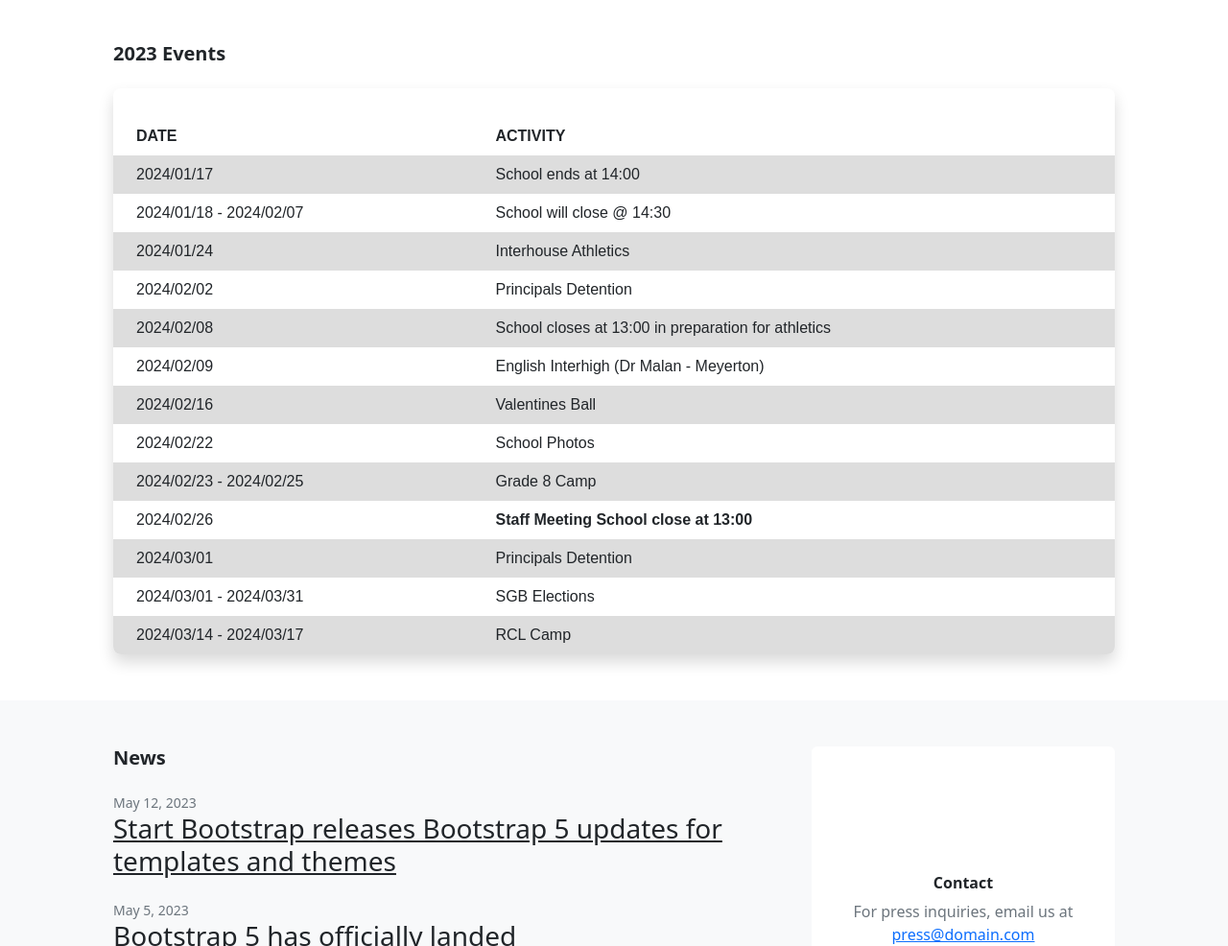
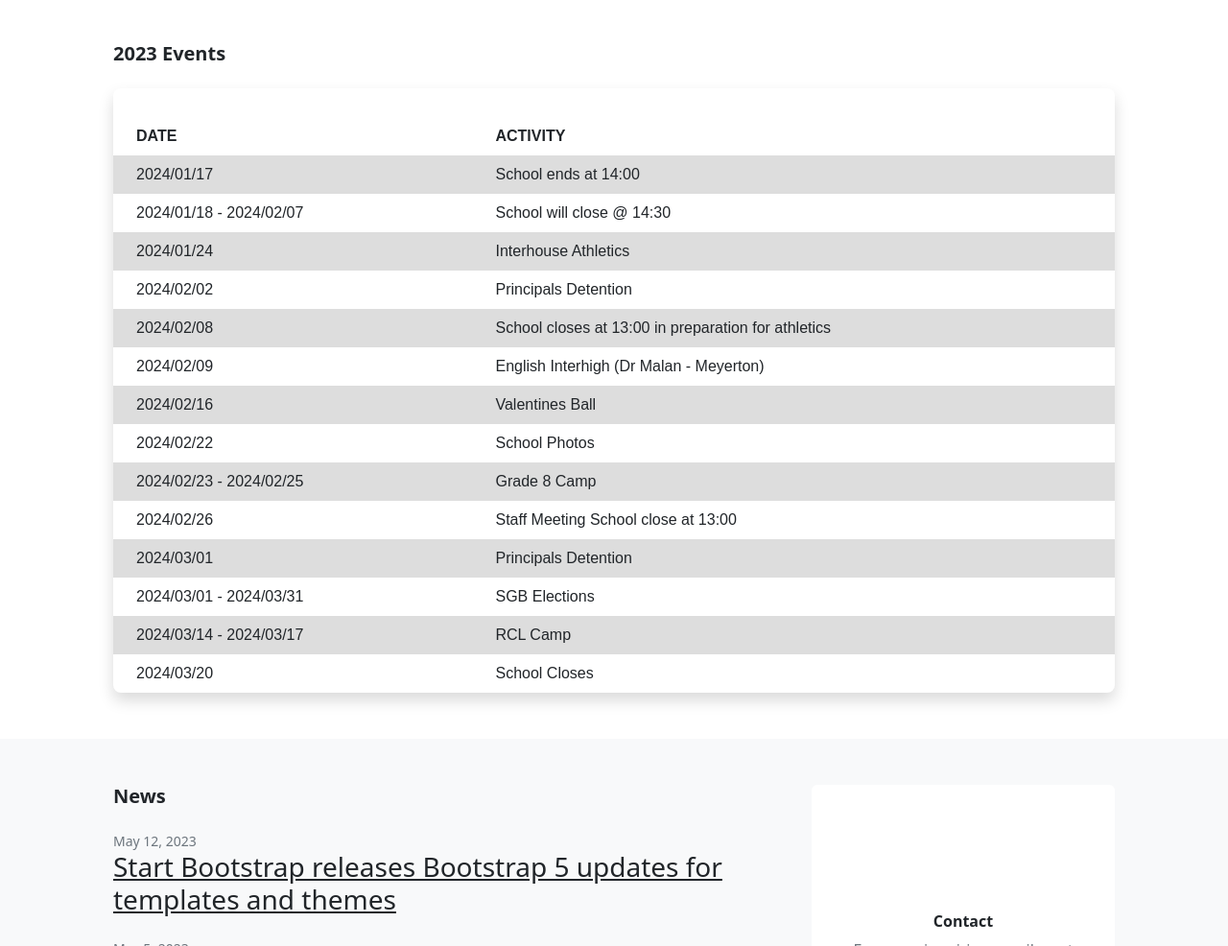
Before and after one commit to Taehillah/Suncrest-High-School, a website: page schedule.html in a window 1280 px wide. Shown: the part 114-1100 px from the top of the page at 96% size. Drawn offline with nearby package versions, Linux system fonts and the light colour scheme.

Commit message:
events data population

```diff
--- a/schedule.html
+++ b/schedule.html
@@ -92,7 +92,7 @@
                                   </tr>
                                   <tr>
                                     <td class="px-4">2024/02/26</td>
-                                    <td class="px-4"><b>Staff Meeting School close at 13:00</b></td>
+                                    <td class="px-4">Staff Meeting School close at 13:00</td>
                                   </tr>
                                   <tr>
                                     <td class="px-4">2024/03/01</td>
@@ -106,7 +106,10 @@
                                     <td class="px-4">2024/03/14 - 2024/03/17</td>
                                     <td class="px-4">RCL Camp</td>
                                   </tr>
-
+                                  <tr>
+                                    <td class="px-4">2024/03/20</td>
+                                    <td class="px-4">School Closes</td>
+                                  </tr>
                               </table>
                             </div>
                         </div>
```
